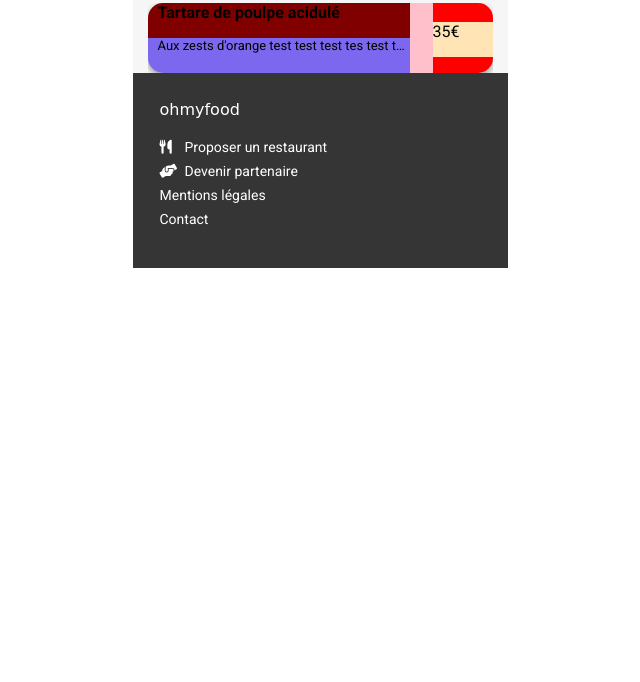
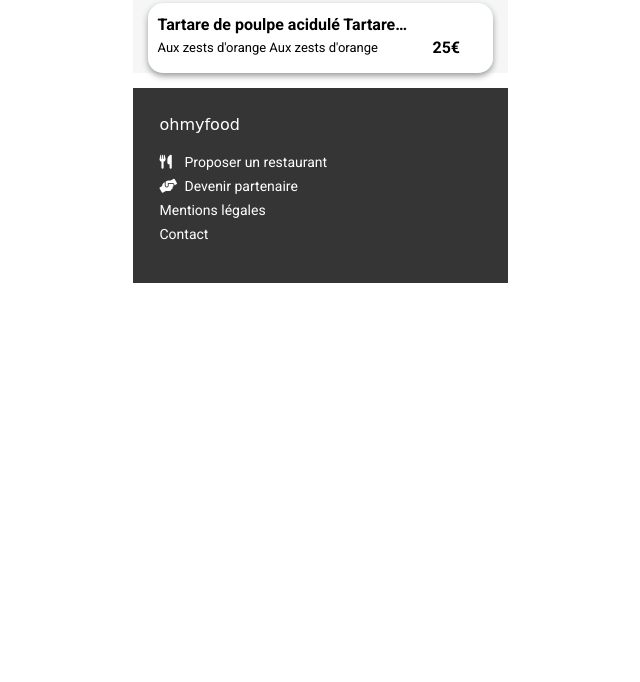
Before and after one commit to ChristophePelletier/ChristophePelletier_3_31122021, a plain HTML site: page a-la-francaise.html in a window 1280 px wide. Shown: the part 118-800 px from the top of the page, without its empty margins (320-960 px from the left). Drawn offline with Linux system fonts and the light colour scheme; a web font is replaced by a local one.

Commit message:
v5 animation sur la card de plat : animation finalisée : reste à adapter la version avec plat sur 2 lignes

```diff
--- a/a-la-francaise.html
+++ b/a-la-francaise.html
@@ -29,25 +29,21 @@
 				<div class="dish-card__inner">
 					<div class="dish-card__inner__name">
 						<h3 class="dish-card__inner__name__title">
-							Tartare de poulpe acidulé
+							Tartare de poulpe acidulé  Tartare de poulpe acidulé
 						</h3>
 						<p class="dish-card__inner__name__description">
-							Aux zests d'orange test test test tes test test
+							Aux zests d'orange Aux zests d'orange
 						</p>
 					</div>
-					<div class="dish-card__inner__price-and-check">
-						<div class="dish-card__inner__price-and-check--check">
-							<p>
-								<i class="fa-solid fa-circle-check"></i>
-							</p>
-						</div>
-						<div class="dish-card__inner__price-and-check__price">
-							<p>35€</p>
+					<div class="dish-card__inner__price">
+						<div class="dish-card__inner__price--empty"></div>
+						<div class="dish-card__inner__price__euros">
+							<p>25€</p>
 						</div>
 					</div>
-					<!--<div class="dish-card__inner--circle-check">
-						<p><i class="fa-solid fa-circle-check"></i></p>
-					</div>-->
+					<div class="dish-card__inner--check">
+						<i class="fa-solid fa-circle-check fa-lg"></i>
+					</div>
 				</div>
 			</div>
 		</section>
@@ -68,3 +64,6 @@
 		</footer>
 	</body>
 </html>
+
+<!--
+<i class="fa-solid fa-circle-check fa-lg"></i>-->
--- a/styles/scss/pages/_meals__card.scss
+++ b/styles/scss/pages/_meals__card.scss
@@ -5,6 +5,9 @@
 	height: 70px;
 	margin-left: auto;
 	margin-right: auto;
+	margin-bottom: 15px;
+	@include shadow(white);
+	border-radius: 15px;
 }
 .dish-card__inner {
 	display: flex;
@@ -14,101 +17,87 @@
 	height: 70px;
 	margin-left: auto;
 	margin-right: auto;
-	border-radius: 15px;
-	@include shadow(white);
 	transform-origin: top left;
 	overflow: hidden;
 	background-color: #99e2d0;
 	&__name {
 		display: flex;
 		flex-direction: column;
+		align-items: flex-start;
 		width: 285px;
 		height: 70px;
-		background-color: pink;
+		background-color: white;
 		&__title {
-			height: 35px;
-			background-color: maroon;
+			height: 70px;
+			padding-top: 12px;
+			padding-left: 10px;
+			font-size: 16px;
+			white-space: nowrap;
+			overflow: hidden;
+			text-overflow: ellipsis;
+			word-break: normal;
+			width: 262px;
+			transform-origin: left;
+			transition: all 2s;
 		}
 		&__description {
-			height: 35px;
-			background-color: mediumslateblue;
+			height: 70px;
+			padding-left: 10px;
+			padding-bottom:5px;
+			font-size: 13px;
+			white-space: nowrap;
+			overflow: hidden;
+			text-overflow: ellipsis;
+			word-break: normal;
+			width: 262px;
+			transform-origin: left;
+			transition: all 2s;
 		}
 	}
-	&__price-and-check {
+	&__price {
 		display: flex;
 		flex-direction: column;
 		width: 60px;
 		height: 70px;
-		transition: all 2s ease-in-out;
-		transform-origin: top left;
+		@include transition-dish-card;
+		transform-origin: $tertiary-color;
+		&--empty {
+			height: 35px;
+			background-color: white;
+		}
+		&__euros {
+			height: 35px;
+			background-color: white;
+			font-size: 16px;
+			font-weight: 700;
+		}
+	}
+	&--check {
+		height: 0;
+		width: 0;
 		background-color: red;
-		&--check i {
-			background-color: green;
+		position: relative;
+		i {
 			position: relative;
-			left: 70px;
-			top: 25px;
-			transform: rotate(0);
-			z-index: 100;
+			color: white;
+			left: 18px;
+			top: 26px;
+			transform: translate(0) rotate(0);
+			z-index: 1000;
 			@include transition-dish-card;
 			transform-origin: 50% 50%;
-			background-color: deepskyblue;
-		}
-		&__price {
-			height: 35px;
-			background-color: moccasin;
 		}
 	}
-	&:hover .dish-card__inner--circle-check {
-		transform: translateX(-60px);
+	&:hover .dish-card__inner__price {
+		transform: translgateX(-60px);
 	}
-	&:hover .dish-card__inner__price-and-check {
-		transform: translateX(-60px);
-	}
-	/*
-	&::after {
-		content: "";
-		background-color: #99e2d0;
-		z-index: 100;
-		display: block;
-		position: relative;
-		top: 0;
-		right: -150px;
-		z-index: 10;
-		width: 250px;
-		height: 70px;
-		border-radius: 0 15px 15px 0;
-		opacity: 50;
-	}*/
 }
-.dish-card__inner:hover .dish-card__inner__price-and-check--check i {
-	transform: rotate(360deg);
-}
-.dish-card__inner__name h3,
-.dish-card__inner__name p {
-	white-space: nowrap;
-	overflow: hidden;
-	text-overflow: ellipsis;
-	word-break: normal;
-	font-size: 16px;
-	width: 262px;
-	transform-origin: left;
-	transition: all 2s;
-}
-.dish-card__inner__price p {
-	text-align: right;
-	padding-bottom: 15px;
-	padding-right: 25px;
+.dish-card:hover .dish-card__inner--check i {
+	transform: translate(-60px) rotate(360deg);
 }
 .dish-card__inner:hover .dish-card__inner__name p {
 	width: 202px;
 }
-
-.dish-card__inner__name p {
-	padding-left: 10px;
-	padding-bottom: 15px;
-	font-size: 13px;
+.dish-card__inner:hover .dish-card__inner__price {
+	transform: translateX(-60px);
 }
-
-.dish-card__inner__name h3 {
-	padding-left: 10px;
-}
--- a/styles/scss/utils/_mixins.scss
+++ b/styles/scss/utils/_mixins.scss
@@ -2,7 +2,6 @@
 	box-shadow: 0 3px 6px darken($color, 40%);
 }
 
-@mixin transition-dish-card
-{
-transition: all 2s ease-in-out;
+@mixin transition-dish-card {
+	transition: all 1s ease-in-out;
 }
```
Also changed, not shown: styles/css/css.css, 1 other file.
